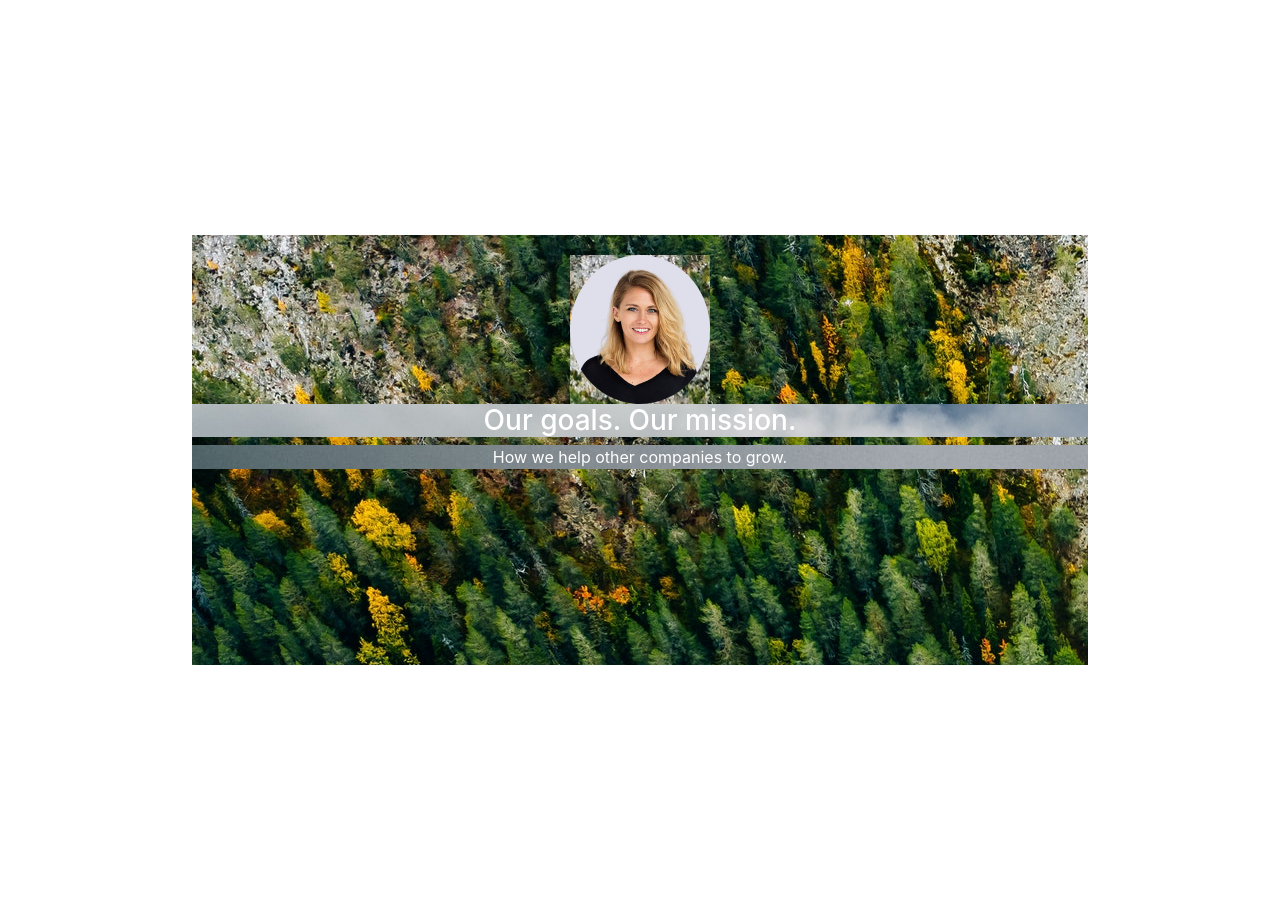
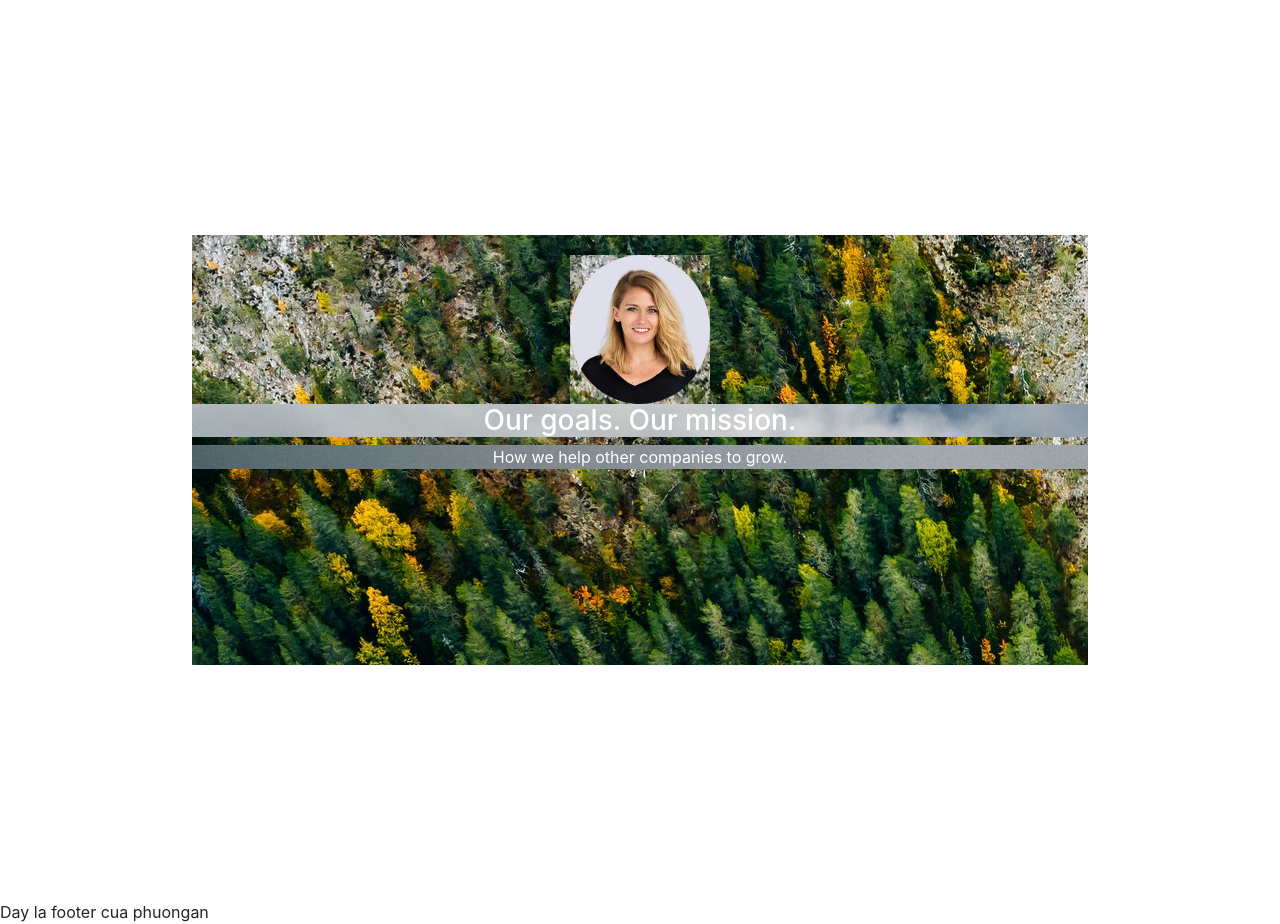
Before and after one commit to Phuongan96/bc25_demogit, a plain HTML site: page index.html in a window 1280 px wide. Shown: the part 74-998 px from the top of the page. Before the commit the page ends 974 px from the top, so only its background shows below. Drawn offline with nearby package versions, Linux system fonts and the light colour scheme.

Commit message:
Footer by phuongan

```diff
--- a/index.html
+++ b/index.html
@@ -91,6 +91,7 @@
         </a>
 
       </div>
+      <footer>Day la footer cua phuongan</footer>
 
     <!-- Optional JavaScript -->
     <!-- jQuery first, then Popper.js, then Bootstrap JS -->
```
